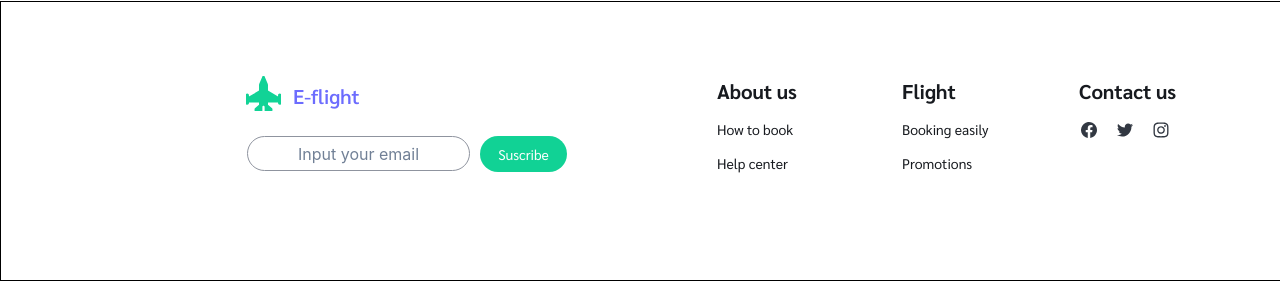
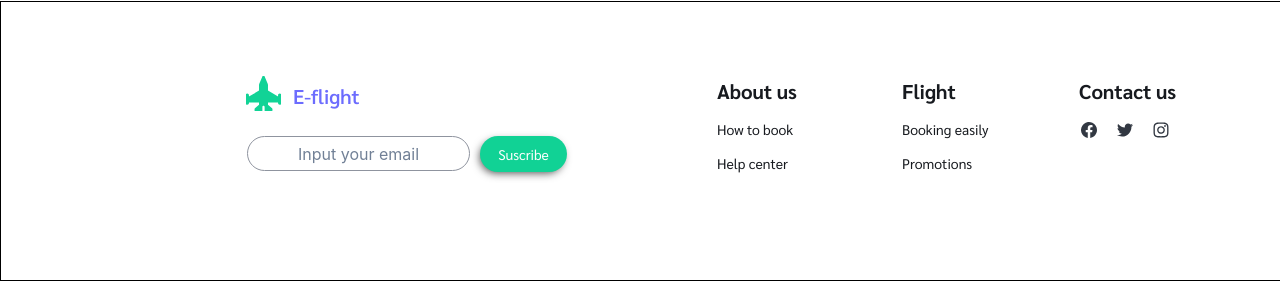
Before and after one commit to Gomez-Oscar/vuelos-app, a React (Vite) app: page / in a window 1280 px wide. In both pictures the pointer is over the button "Suscribe". Shown: the part 87-369 px from the top of the page. Built offline with nearby package versions, Linux system fonts and the light colour scheme; a web font is replaced by a local one.

Commit message:
agregando estilos al boton de suscribe

```diff
--- a/src/components/footer/footer.scss
+++ b/src/components/footer/footer.scss
@@ -83,6 +83,7 @@
 
     &:hover {
       cursor: pointer;
+      box-shadow: -2px 3px 8px -2px rgba(0, 0, 0, 0.71);
     }
   }
 
```
